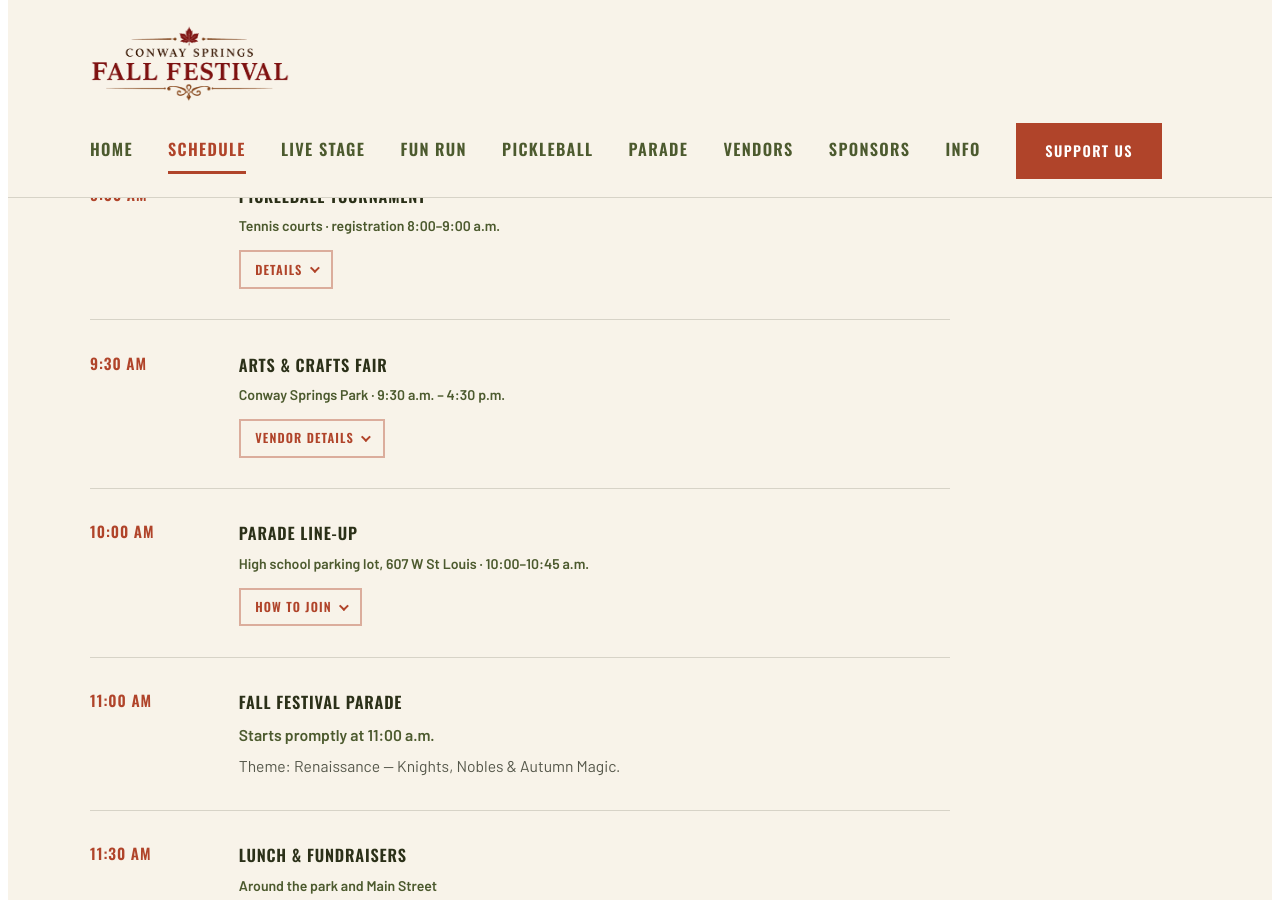
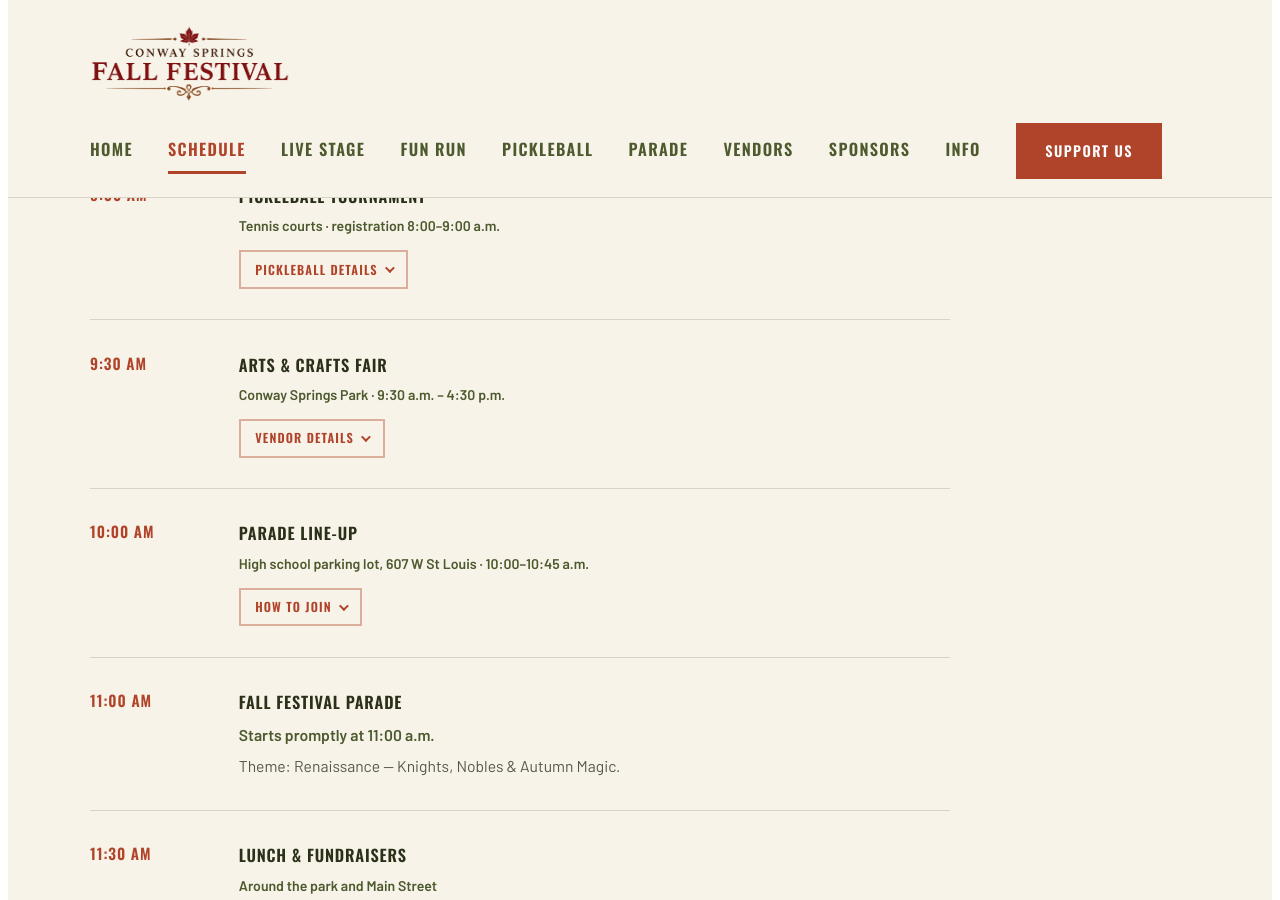
Before and after one commit to kbirket/conwayspringsfallfest, a Jekyll site: the page built from schedule.html, in a window 1280 px wide and 900 px high, scrolled down 2298 px. Built offline with Jekyll 4.4.1, drawn with Linux system fonts in a browser that asks for light colours.

Commit message:
link pickleball schedule to page

```diff
--- a/schedule.html
+++ b/schedule.html
@@ -188,22 +188,22 @@
         </details>
       </li>
 
-           <li class="csff__slot">
+             <li class="csff__slot">
         <time datetime="09:00">9:00 AM</time>
         <details class="csff__event">
           <summary>
             <h3>Pickleball Tournament</h3>
             <span class="csff__where">Tennis courts &middot; registration 8:00&ndash;9:00 a.m.</span>
-            <span class="csff__more"><span class="csff__more-shut">Details</span><span class="csff__more-open">Hide details</span></span>
+            <span class="csff__more"><span class="csff__more-shut">Pickleball details</span><span class="csff__more-open">Hide details</span></span>
           </summary>
           <div class="csff__eventbody">
             <p><strong>Doubles only.</strong> $5 per player, or $10 per team.</p>
-            <p>Register in person between 8:00 and 9:00 a.m., or pay ahead on Venmo to <strong>@Heath-Benge</strong> &mdash; put your name and "pickleball" in the note.</p>
+            <p>No partner? Register anyway and we'll pair you up.</p>
             <p class="csff__sponsor"><b>Sponsor:</b> Heath Benge &middot; 316-633-5084</p>
+            <p><a href="/pickleball">Register for the tournament &rarr;</a></p>
           </div>
         </details>
       </li>
-
       <li class="csff__slot">
         <time datetime="09:30">9:30 AM</time>
         <details class="csff__event">
```
